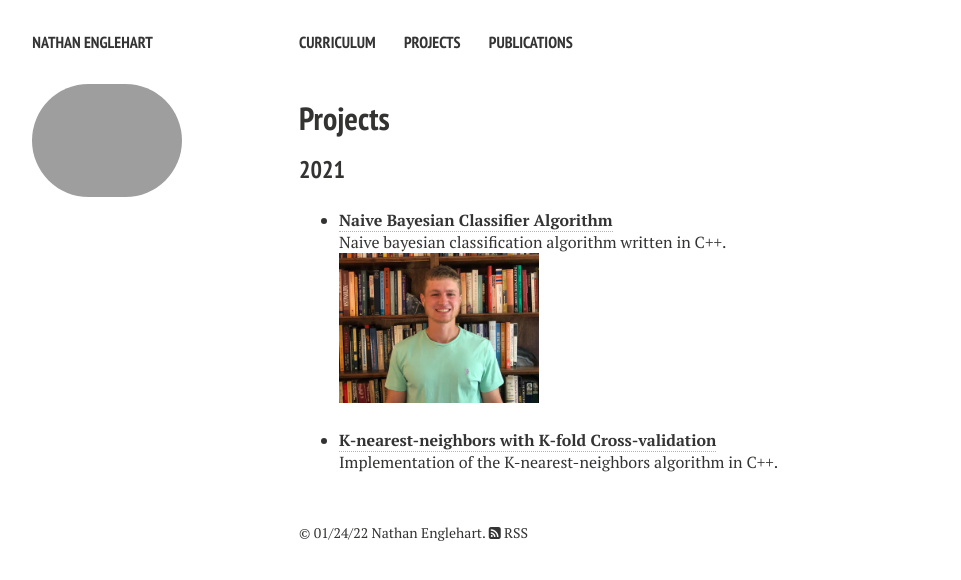
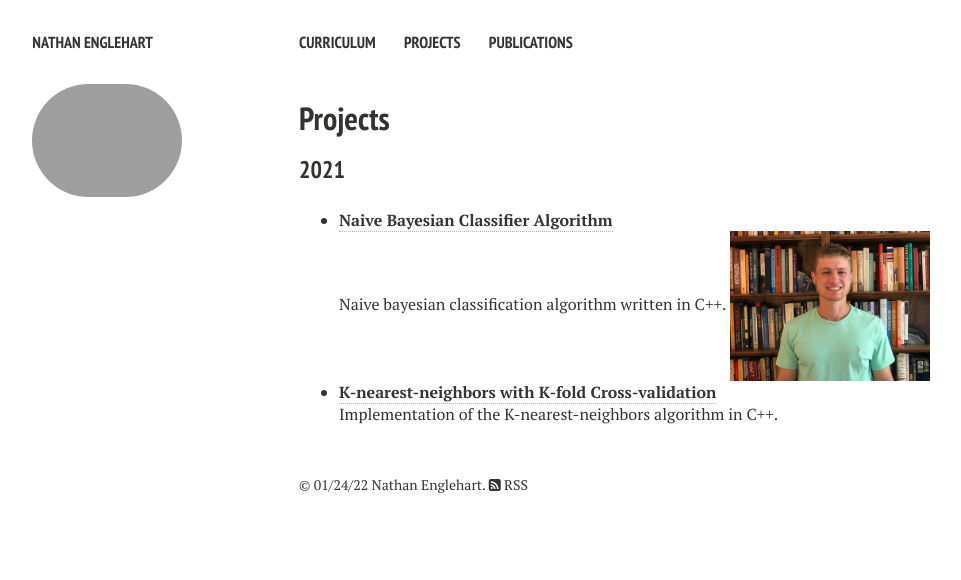
Before and after one commit to nathanenglehart/nathanenglehart.github.io, a Jekyll site: the page built from projects.md, in a window 1280 px wide. Shown: the top 580 px of the page, without its empty margins (21-982 px from the left). Built offline with Jekyll 4.4.1, drawn with Linux system fonts in a browser that asks for light colours; nearby versions of some CDN libraries.

Commit message:
Update projects.md

```diff
--- a/projects.md
+++ b/projects.md
@@ -11,9 +11,6 @@ comments: false
 
 * [**Naive Bayesian Classifier Algorithm**](https://github.com/nathanenglehart/naive-bayes-cpp-241)<br>
 Naive bayesian classification algorithm written in C++.
-  <figure>
   <img src="/images/profile-1-640x480.jpg" width="200">
-  <!---<figcaption>Nathan Englehart in July 2021</figcaption>--->
-  </figure>
 * [**K-nearest-neighbors with K-fold Cross-validation**](https://github.com/nathanenglehart/knn-cpp-241)<br>
 Implementation of the K-nearest-neighbors algorithm in C++.
```
